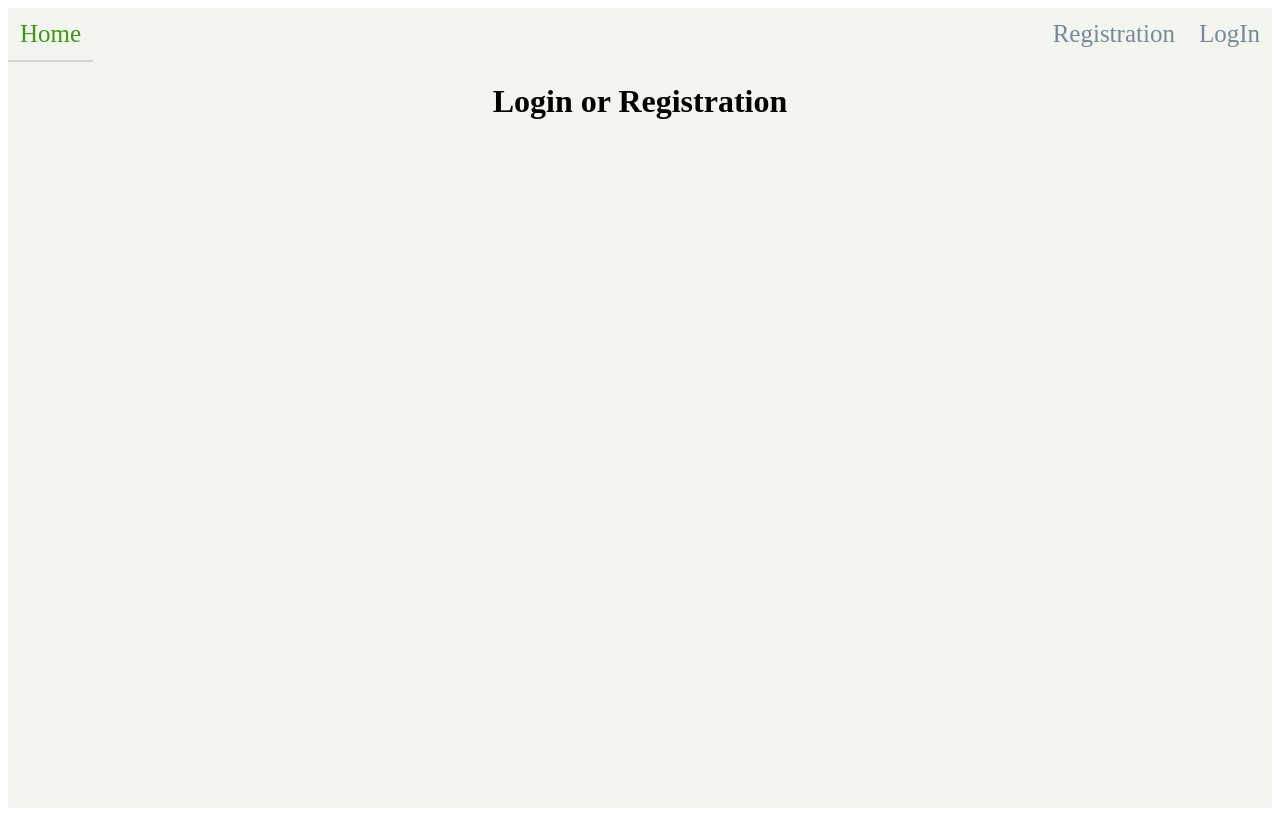
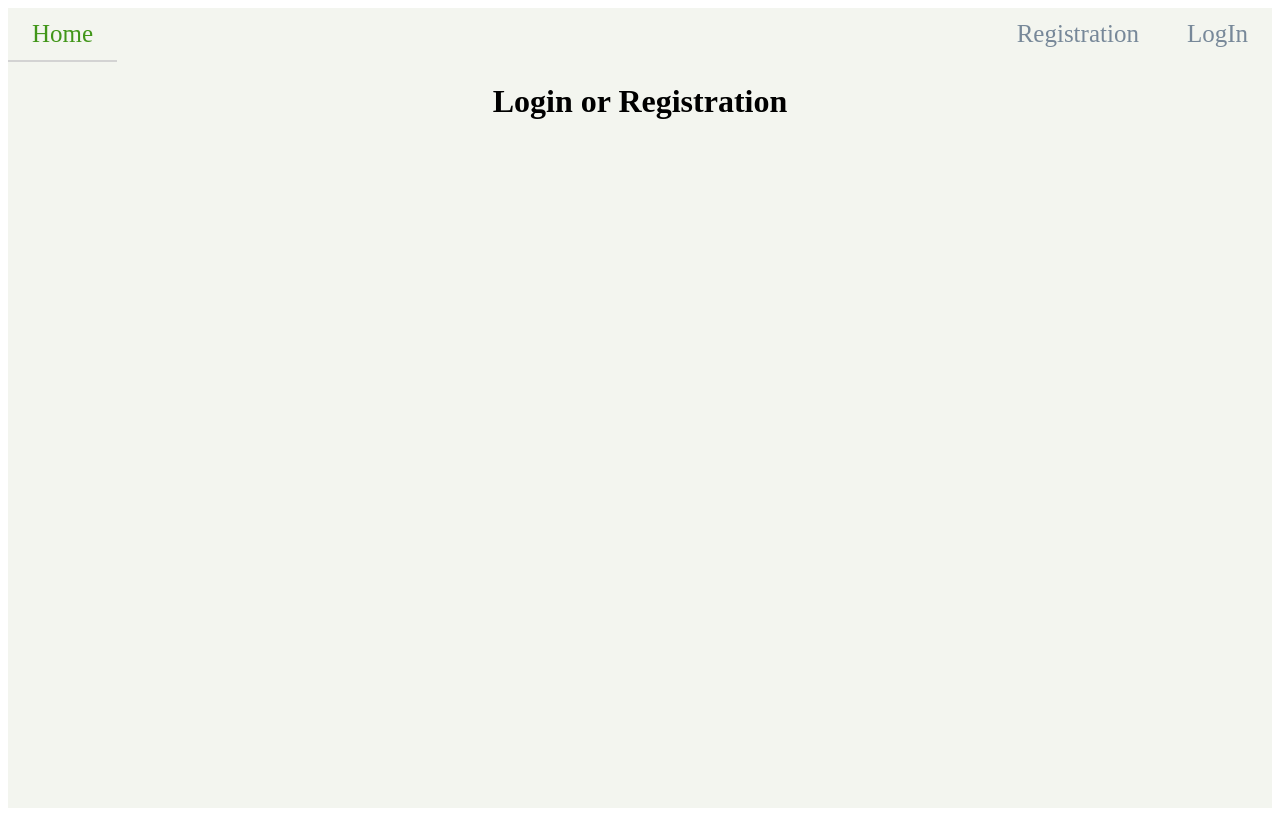
Before and after one commit to Yana-Yeg/goit-react-hw-08-phonebook, a React (Create React App) app: page / in a window 1280 px wide. Built offline with nearby package versions, Linux system fonts and the light colour scheme.

Commit message:
add padding

```diff
--- a/src/index.css
+++ b/src/index.css
@@ -36,7 +36,7 @@ form {
 .link {
   display: inline-block;
   text-decoration: none;
-  padding: 12px;
+  padding: 12px 24px;
   font-size: 25px;
   font-weight: 500;
   color: lightslategrey;
```
